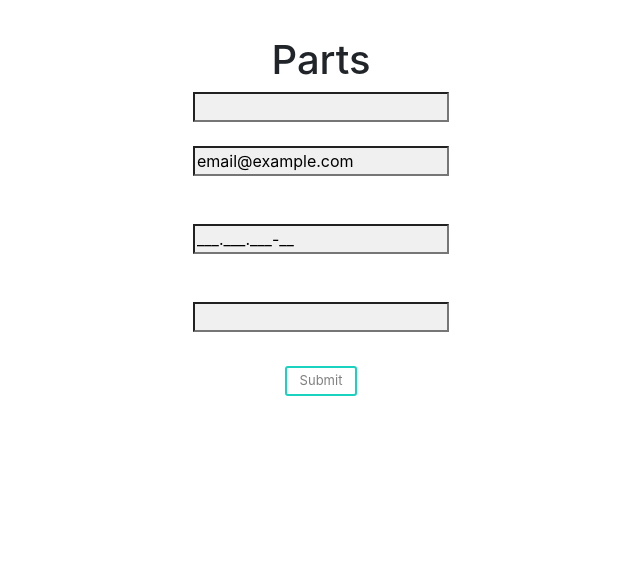
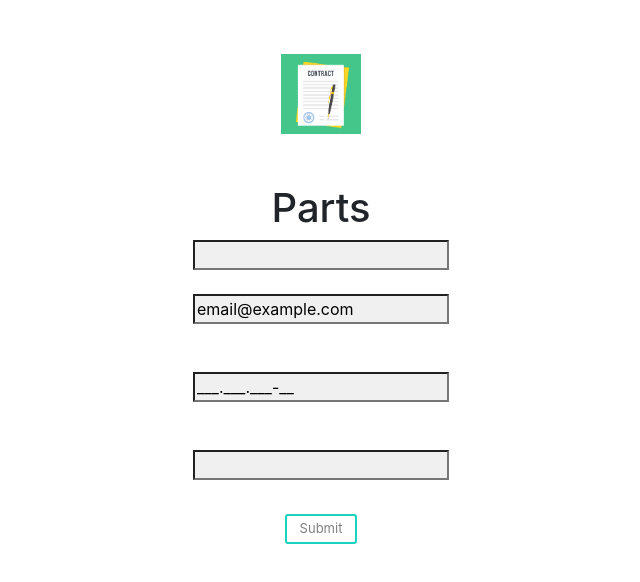
Before and after one commit to ypedroo/contracts, a React (Create React App) app: page /parts in a window 1280 px wide. Shown: the top 582 px of the page, without its empty margins (319-959 px from the left). Built offline with nearby package versions, Linux system fonts and the light colour scheme.

Commit message:
Adds header to the form

```diff
--- a/src/components/pages/PartForm/PartFormHook.tsx
+++ b/src/components/pages/PartForm/PartFormHook.tsx
@@ -1,5 +1,6 @@
 import React from 'react';
 import * as Yup from 'yup';
+import Header from '../../Header';
 import { useDispatch } from 'react-redux';
 import { useFormik } from 'formik';
 import { submitForm } from '../../../store/actions/partsActions';
@@ -38,6 +39,7 @@ export default () => {
     return (
         <Container>
             <div>
+                <Header />
                 <h1>Parts</h1>
                 <form onSubmit={form.handleSubmit}>
                     <input type="text" name="name" onChange={form.handleChange}
@@ -64,7 +66,7 @@ export default () => {
                     <br />
                     <button type="submit" disabled={form.isSubmitting}>
                         Submit
-        </button>
+                    </button>
                 </form>
                 {submitData && (
                     <div>
```
